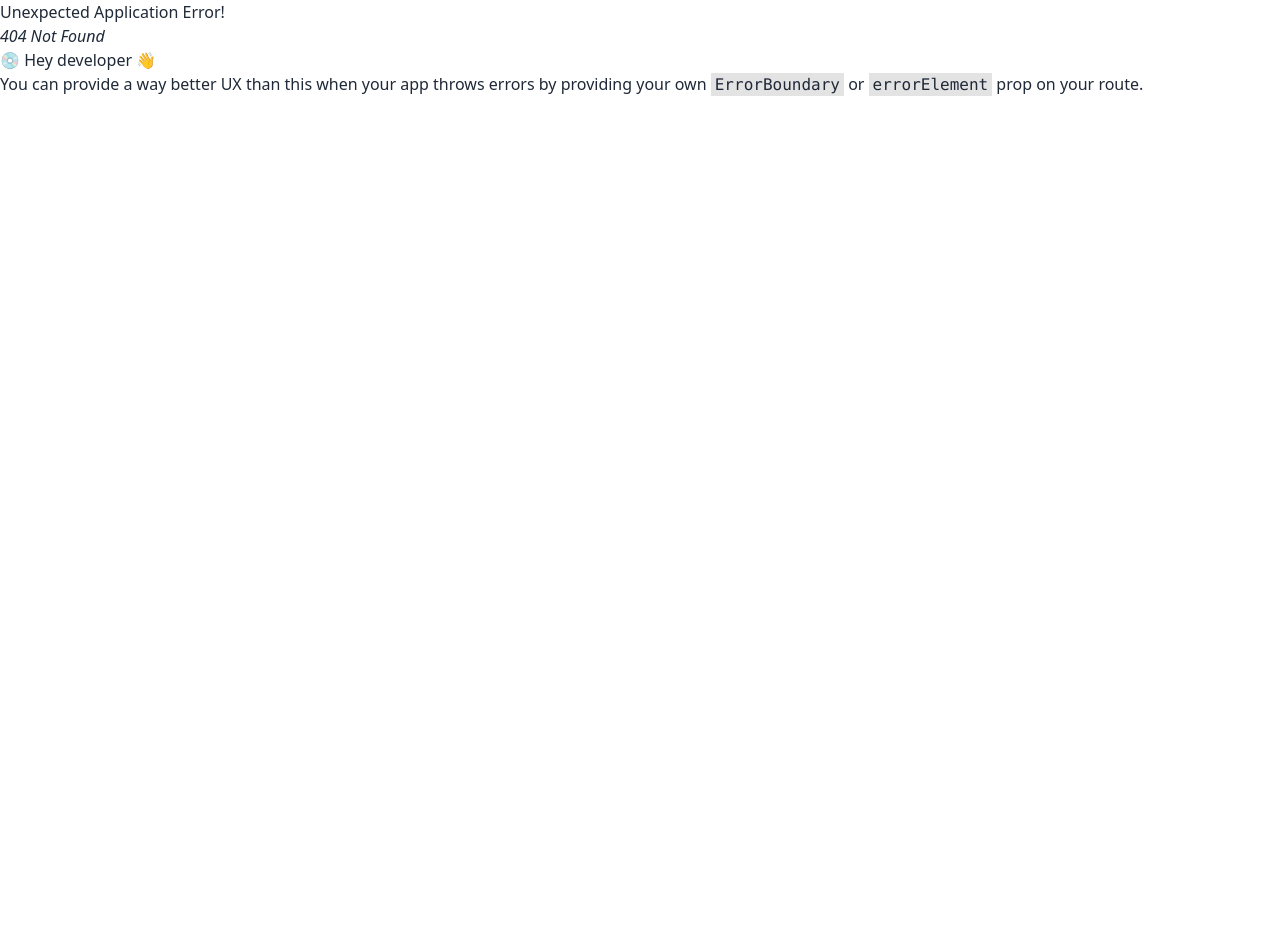
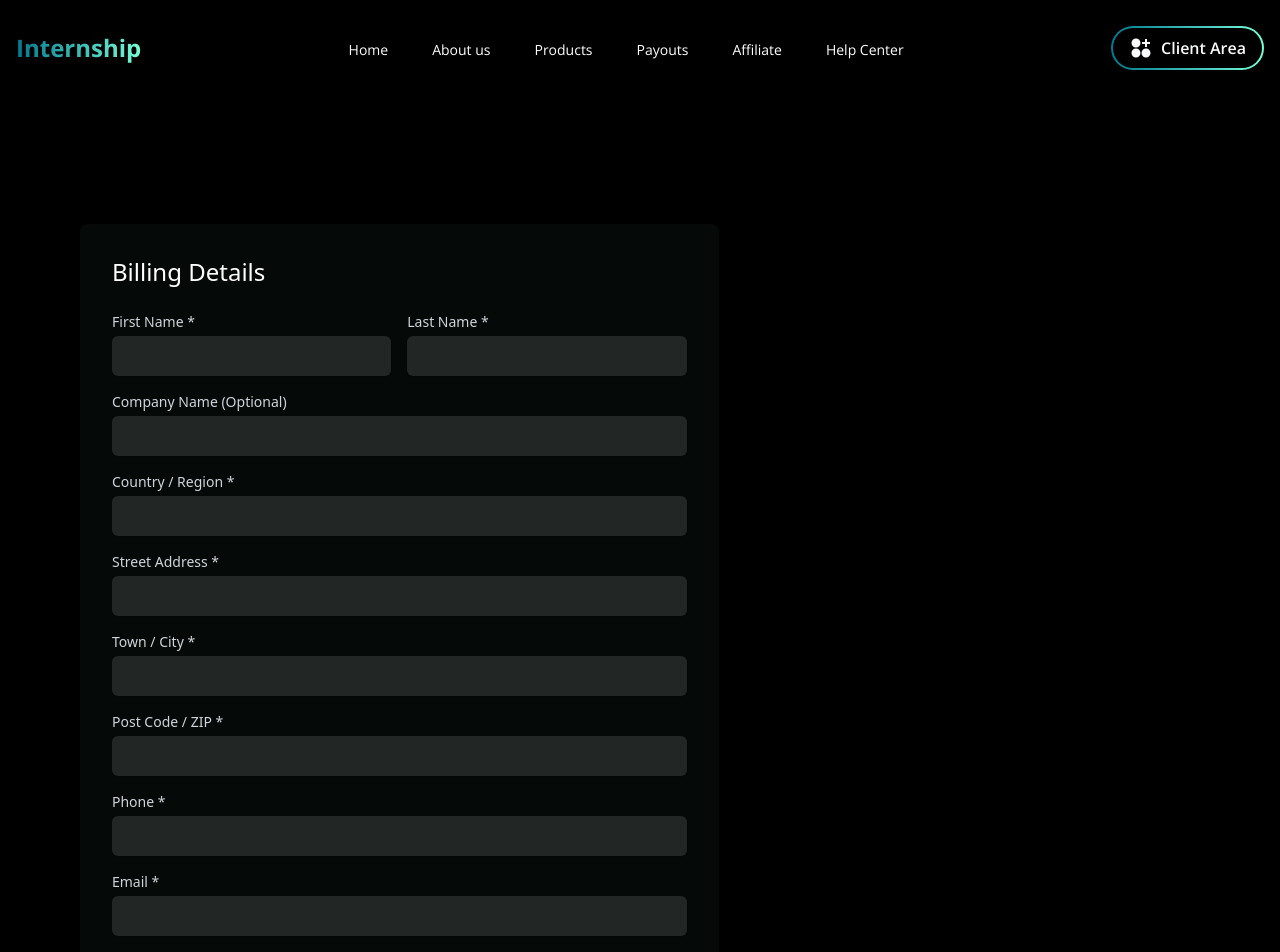
Before and after one commit to AyonJR/zentexx-task, a React (Vite) app: page /checkout/1 in a window 1280 px wide. Before the commit this address had no page. Shown: the top 952 px of the page. Before the commit the page ends 800 px from the top, so only its background shows below. Built offline with nearby package versions, Linux system fonts and the light colour scheme.

Commit message:
added the checkout form

```diff
--- a/src/App.jsx
+++ b/src/App.jsx
@@ -12,9 +12,7 @@ function App() {
       <div>
         <Outlet></Outlet>
       </div>
-      <div className="mt-40">
-        <Footer></Footer>
-      </div>
+
 
     </div>
   );
--- /dev/null
+++ b/src/Pages/CheckOut.jsx
@@ -0,0 +1,151 @@
+import { useParams } from "react-router-dom";
+
+const CheckOut = () => {
+  const { total } = useParams();
+
+  return (
+    <div>
+      <div className="flex mx-20 mt-32">
+        {/* form */}
+        <div className="w-2/3 p-8 rounded-lg shadow-md" style={{ backgroundColor: "#050907" }}>
+          <h2 className="text-2xl font-medium mb-6 text-white">Billing Details</h2>
+          <form>
+            {/* First Name and Last Name */}
+            <div className="flex gap-4 mb-4">
+              <div className="w-1/2">
+                <label htmlFor="firstName" className="block text-sm text-gray-300">
+                  First Name *
+                </label>
+                <input
+                  type="text"
+                  id="firstName"
+                  className="mt-1 block w-full p-2  rounded-md shadow-sm focus:outline-none focus:ring-blue-500 focus:border-blue-500"
+                  style={{ backgroundColor: "#222624", color: "white" }}
+                  required
+                />
+              </div>
+              <div className="w-1/2">
+                <label htmlFor="lastName" className="block text-sm text-gray-300">
+                  Last Name *
+                </label>
+                <input
+                  type="text"
+                  id="lastName"
+                  className="mt-1 block w-full p-2 rounded-md shadow-sm focus:outline-none focus:ring-blue-500 focus:border-blue-500"
+                  style={{ backgroundColor: "#222624", color: "white" }}
+                  required
+                />
+              </div>
+            </div>
+
+            {/* Company Name */}
+            <div className="mb-4">
+              <label htmlFor="companyName" className="block text-sm text-gray-300">
+                Company Name (Optional)
+              </label>
+              <input
+                type="text"
+                id="companyName"
+                className="mt-1 block w-full p-2 rounded-md shadow-sm focus:outline-none focus:ring-blue-500 focus:border-blue-500"
+                style={{ backgroundColor: "#222624", color: "white" }}
+              />
+            </div>
+
+            {/* Country/Region */}
+            <div className="mb-4">
+              <label htmlFor="country" className="block text-sm text-gray-300">
+                Country / Region *
+              </label>
+              <input
+                type="text"
+                id="country"
+                className="mt-1 block w-full p-2  rounded-md shadow-sm focus:outline-none focus:ring-blue-500 focus:border-blue-500"
+                style={{ backgroundColor: "#222624", color: "white" }}
+                required
+              />
+            </div>
+
+            {/* Street Address */}
+            <div className="mb-4">
+              <label htmlFor="streetAddress" className="block text-sm text-gray-300">
+                Street Address *
+              </label>
+              <input
+                type="text"
+                id="streetAddress"
+                className="mt-1 block w-full p-2 rounded-md shadow-sm focus:outline-none focus:ring-blue-500 focus:border-blue-500"
+                style={{ backgroundColor: "#222624", color: "white" }}
+                required
+              />
+            </div>
+
+            {/* Town/City */}
+            <div className="mb-4">
+              <label htmlFor="city" className="block text-sm text-gray-300">
+                Town / City *
+              </label>
+              <input
+                type="text"
+                id="city"
+                className="mt-1 block w-full p-2 rounded-md shadow-sm focus:outline-none focus:ring-blue-500 focus:border-blue-500"
+                style={{ backgroundColor: "#222624", color: "white" }}
+                required
+              />
+            </div>
+
+            {/* Post Code / ZIP */}
+            <div className="mb-4">
+              <label htmlFor="postCode" className="block text-sm text-gray-300">
+                Post Code / ZIP *
+              </label>
+              <input
+                type="text"
+                id="postCode"
+                className="mt-1 block w-full p-2  rounded-md shadow-sm focus:outline-none focus:ring-blue-500 focus:border-blue-500"
+                style={{ backgroundColor: "#222624", color: "white" }}
+                required
+              />
+            </div>
+
+            {/* Phone */}
+            <div className="mb-4">
+              <label htmlFor="phone" className="block text-sm text-gray-300">
+                Phone *
+              </label>
+              <input
+                type="tel"
+                id="phone"
+                className="mt-1 block w-full p-2 rounded-md shadow-sm focus:outline-none focus:ring-blue-500 focus:border-blue-500"
+                style={{ backgroundColor: "#222624", color: "white" }}
+                required
+              />
+            </div>
+
+            {/* Email */}
+            <div className="mb-4">
+              <label htmlFor="email" className="block text-sm  text-gray-300">
+                Email *
+              </label>
+              <input
+                type="email"
+                id="email"
+                className="mt-1 block w-full p-2  rounded-md shadow-sm focus:outline-none focus:ring-blue-500 focus:border-blue-500"
+                style={{ backgroundColor: "#222624", color: "white" }}
+                required
+              />
+            </div>
+
+
+          </form>
+        </div>
+
+        {/* payment */}
+        <div className="w-1/2 p-8">
+          {/* You can add your payment section here */}
+        </div>
+      </div>
+    </div>
+  );
+};
+
+export default CheckOut;
--- a/src/Pages/Home.jsx
+++ b/src/Pages/Home.jsx
@@ -2,6 +2,7 @@ import { useEffect, useState } from "react";
 import Cards from "../layout/Cards";
 import Funding from "../layout/Funding";
 import axios from "axios";
+import Footer from "../layout/Footer";
 
 const Home = () => {
   const [standardFunding, setStandardFunding] = useState([]);
@@ -74,7 +75,7 @@ const Home = () => {
   }, []);
 
   return (
-    <div className="mt-40">
+    <div className="mt-32">
       <div className="flex justify-center">
         <h2 className="text-white font-semibold text-3xl">
           Pick Your Funding Programs
@@ -179,6 +180,9 @@ const Home = () => {
           <Cards total={total} />
         </div>
       </div>
+      <div className="mt-40">
+        <Footer></Footer>
+      </div>
     </div>
   );
 };
--- a/src/layout/Cards.jsx
+++ b/src/layout/Cards.jsx
@@ -1,13 +1,19 @@
 import { FaDiceD6 } from "react-icons/fa";
+import { useNavigate } from "react-router-dom";
 
+const Cards = ({ total }) => {
+  const navigate = useNavigate();
 
-const Cards = ({total}) => {
+  const handleStartChallenge = () => {
+    navigate(`/checkout/${total}`);
+  };
+
   return (
     <div>
-      <div className=" p-5 rounded-3xl shadow-md border border-[#77FED6]">
+      <div className="p-5 rounded-3xl shadow-md border border-[#77FED6]">
         <h2 className="text-2xl font-semibold text-white">Pick Challenge</h2>
         <p className="dark:text-gray-400 mt-6">
-          The Challenge is your initial dive into the becoming and Titan Trader.Prove your trading skills, hit the profit target, maintain discipline, and showcase responsible risk management.
+          The Challenge is your initial dive into becoming a Titan Trader. Prove your trading skills, hit the profit target, maintain discipline, and showcase responsible risk management.
         </p>
         <img
           src="https://i.ibb.co.com/dMtrw31/images-44.jpg"
@@ -20,11 +26,14 @@ const Cards = ({total}) => {
           </h2>
         </div>
         <div className="mt-5">
-  <button className="w-full bg-custom-gradient font-semibold text-white rounded-xl py-2 flex items-center justify-center gap-2">
-    <FaDiceD6 className="text-xl" />
-    Start Challenge
-  </button>
-</div>
+          <button
+            onClick={handleStartChallenge}
+            className="w-full bg-custom-gradient font-semibold text-white rounded-xl py-2 flex items-center justify-center gap-2"
+          >
+            <FaDiceD6 className="text-xl" />
+            Start Challenge
+          </button>
+        </div>
       </div>
     </div>
   );
--- a/src/main.jsx
+++ b/src/main.jsx
@@ -4,6 +4,7 @@ import App from "./App.jsx";
 import { createBrowserRouter, RouterProvider } from "react-router-dom";
 import "./index.css";
 import Home from "./Pages/Home.jsx";
+import CheckOut from "./Pages/CheckOut.jsx";
 
 const router = createBrowserRouter([
   {
@@ -14,6 +15,10 @@ const router = createBrowserRouter([
         path:"/",
         element:<Home></Home>
       } ,
+      {
+        path: "/checkout/:total",
+        element: <CheckOut></CheckOut>,
+      },
     ]
   },
 ]);
```
